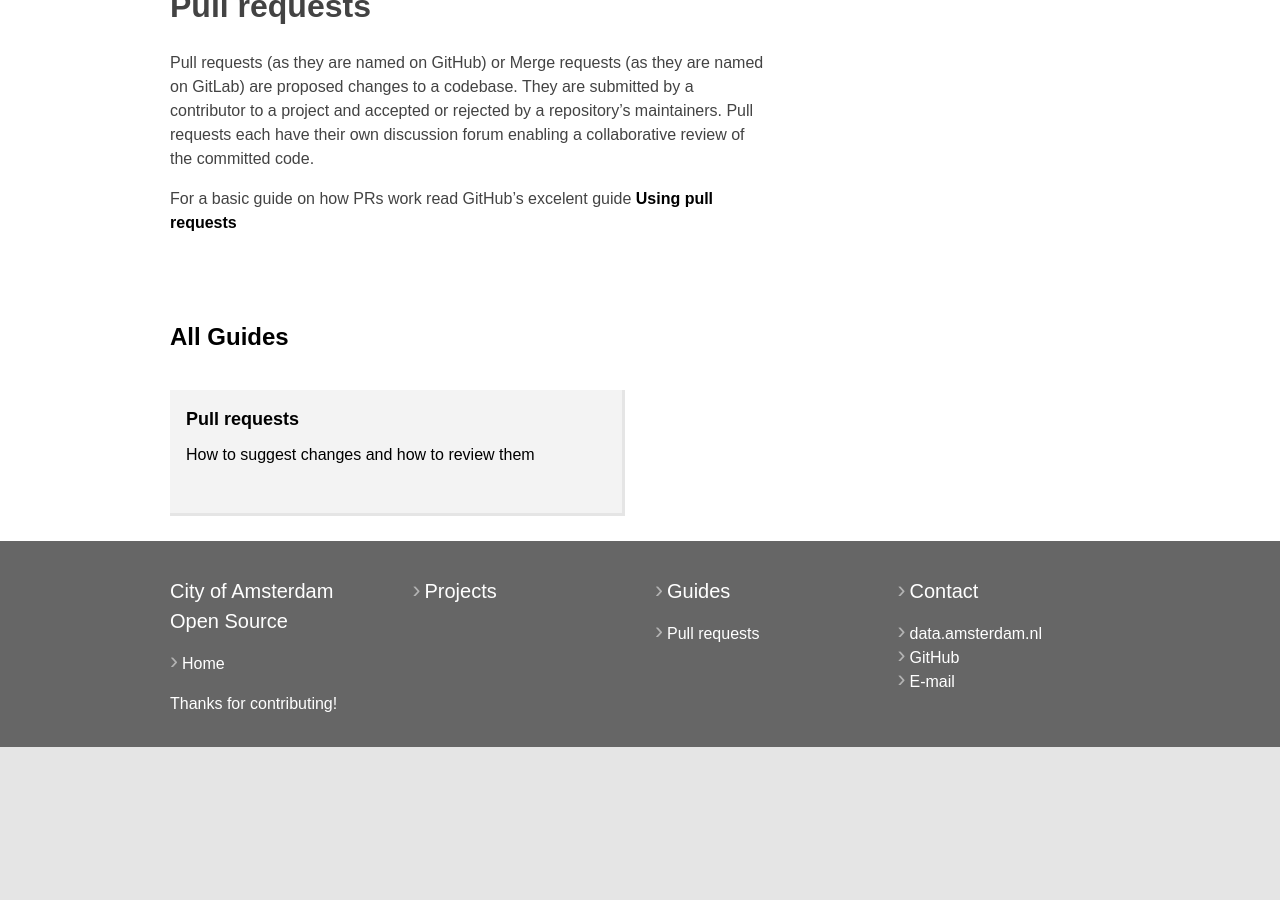
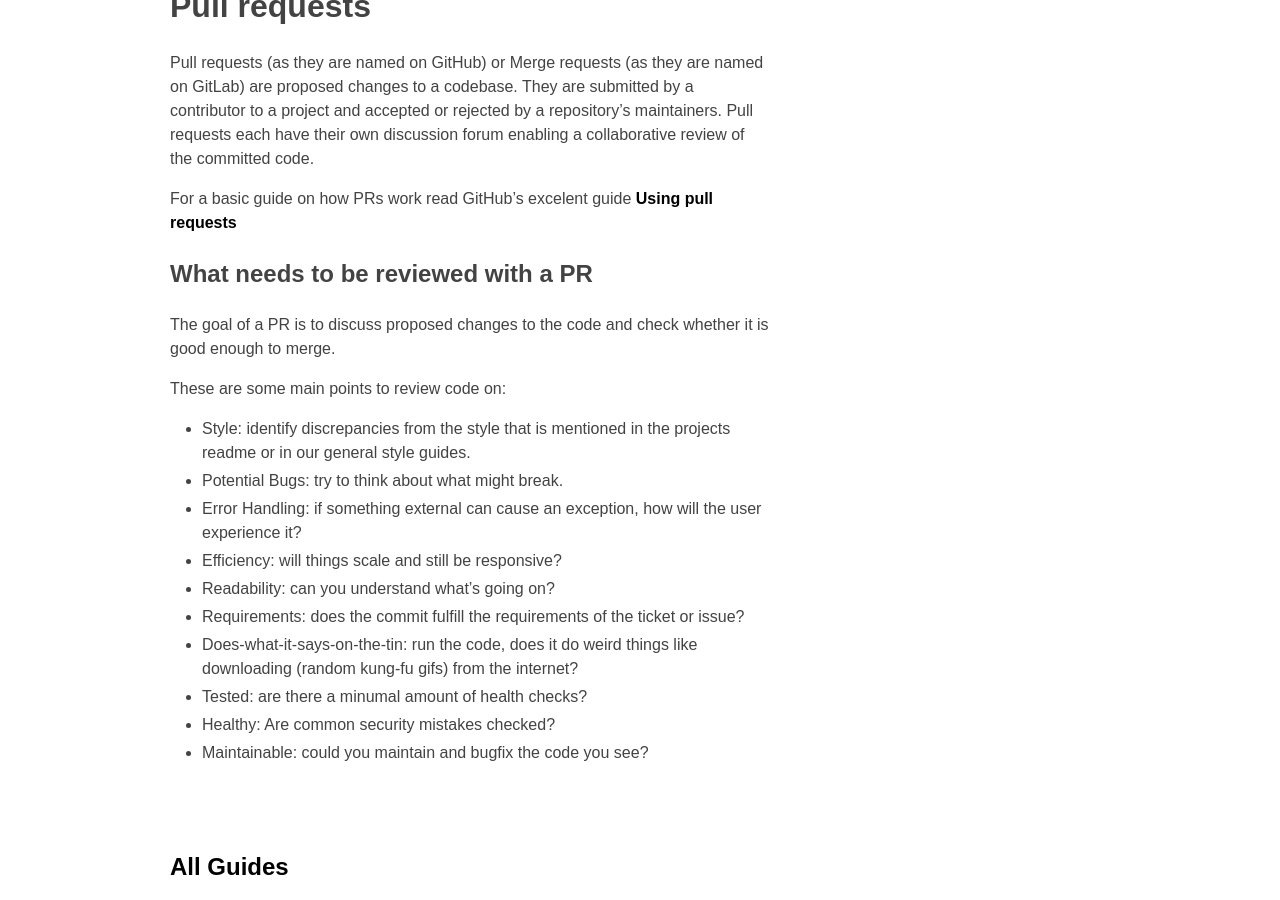
Before and after one commit to Amsterdam/amsterdam.github.io, a Jekyll site: the page built from guides/pull-requests.md, in a window 1280 px wide and 900 px high, scrolled down 256 px. Built offline with Jekyll 4.4.1, drawn with Linux system fonts in a browser that asks for light colours; our own code applies the rules of GitHub Pages for plain Markdown files; before the commit the page ends 1003 px from its top, so only the background shows below that.

Commit message:
Add the check-points from `contrib-guide`

```diff
--- a/guides/pull-requests.md
+++ b/guides/pull-requests.md
@@ -7,3 +7,20 @@ explains: How to suggest changes and how to review them
 Pull requests (as they are named on GitHub) or Merge requests (as they are named on GitLab) are proposed changes to a codebase. They are submitted by a contributor to a project and accepted or rejected by a repository's maintainers. Pull requests each have their own discussion forum enabling a collaborative review of the committed code.
 
 For a basic guide on how PRs work read GitHub's excelent guide [Using pull requests](https://help.github.com/articles/using-pull-requests/.)
+
+## What needs to be reviewed with a PR
+
+The goal of a PR is to discuss proposed changes to the code and check whether it is good enough to merge.
+
+These are some main points to review code on:
+
+- Style: identify discrepancies from the style that is mentioned in the projects readme or in our general style guides.
+- Potential Bugs: try to think about what might break.
+- Error Handling: if something external can cause an exception, how will the user experience it?
+- Efficiency: will things scale and still be responsive?
+- Readability: can you understand what's going on?
+- Requirements: does the commit fulfill the requirements of the ticket or issue?
+- Does-what-it-says-on-the-tin: run the code, does it do weird things like downloading (random kung-fu gifs) from the internet?
+- Tested: are there a minumal amount of health checks?
+- Healthy: Are common security mistakes checked?
+- Maintainable: could you maintain and bugfix the code you see?
```
